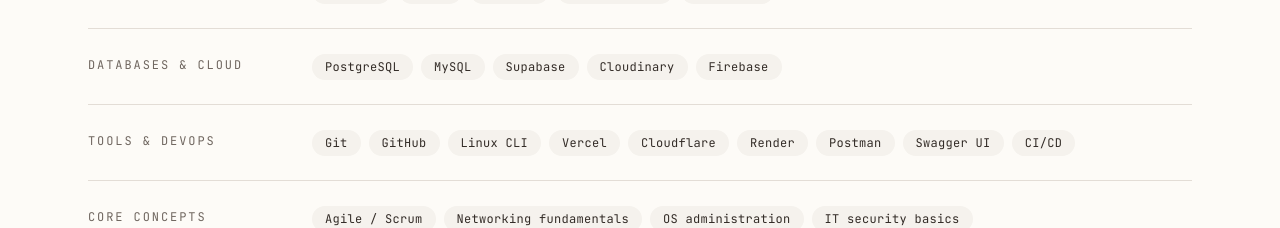
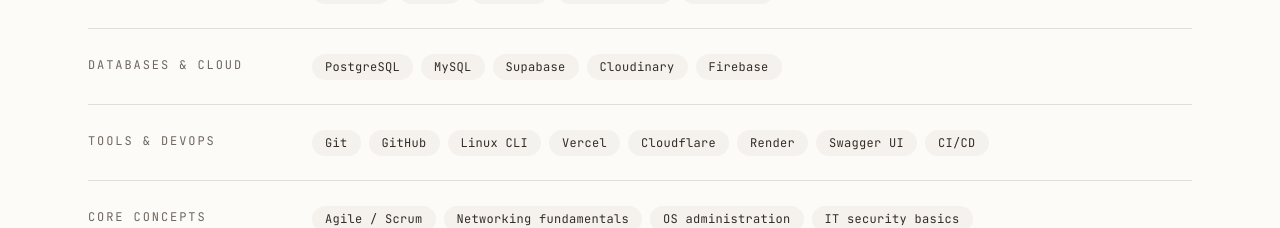
Before and after one commit to Orphic20/Portfolio, a Next.js app: page / in a window 1280 px wide. Shown: the part 3287-3515 px from the top of the page. Built offline with nearby package versions, Linux system fonts and the light colour scheme.

Commit message:
Update skills.ts

```diff
--- a/data/skills.ts
+++ b/data/skills.ts
@@ -25,7 +25,6 @@
       "Vercel",
       "Cloudflare",
       "Render",
-      "Postman",
       "Swagger UI",
       "CI/CD",
     ],
```
